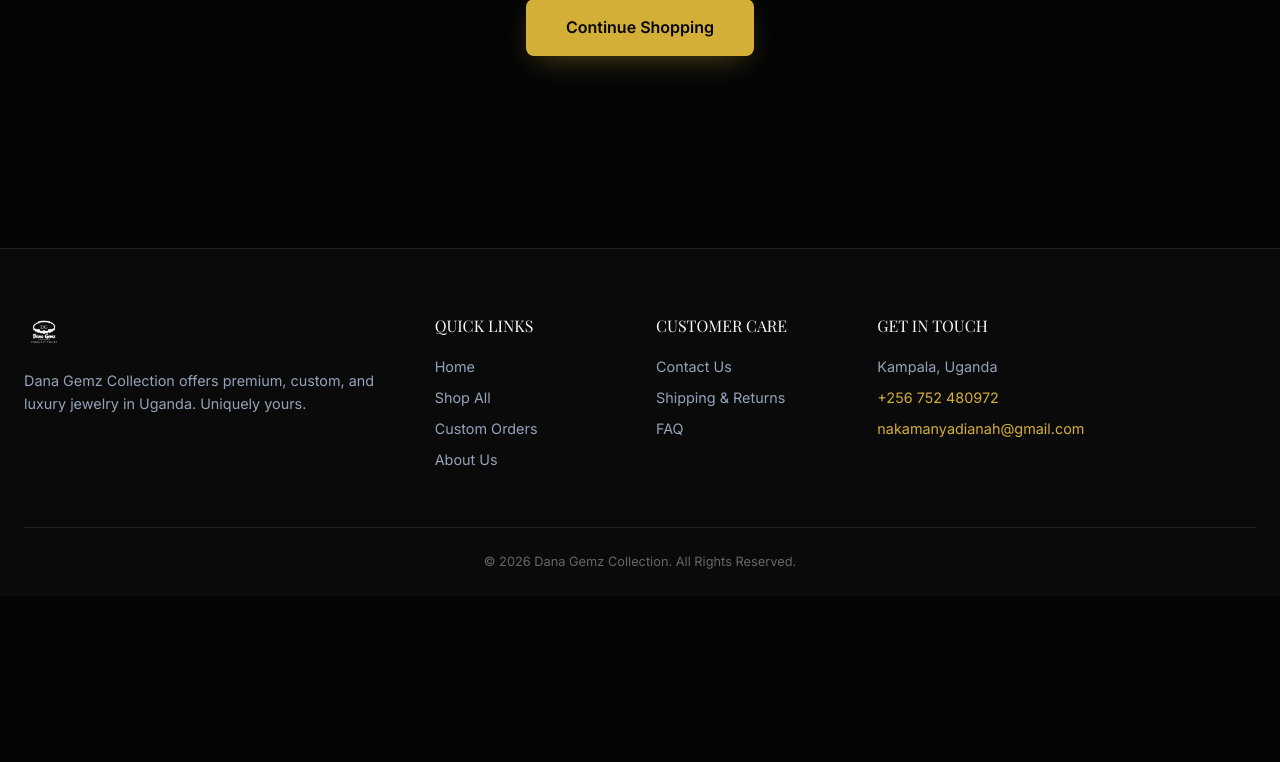
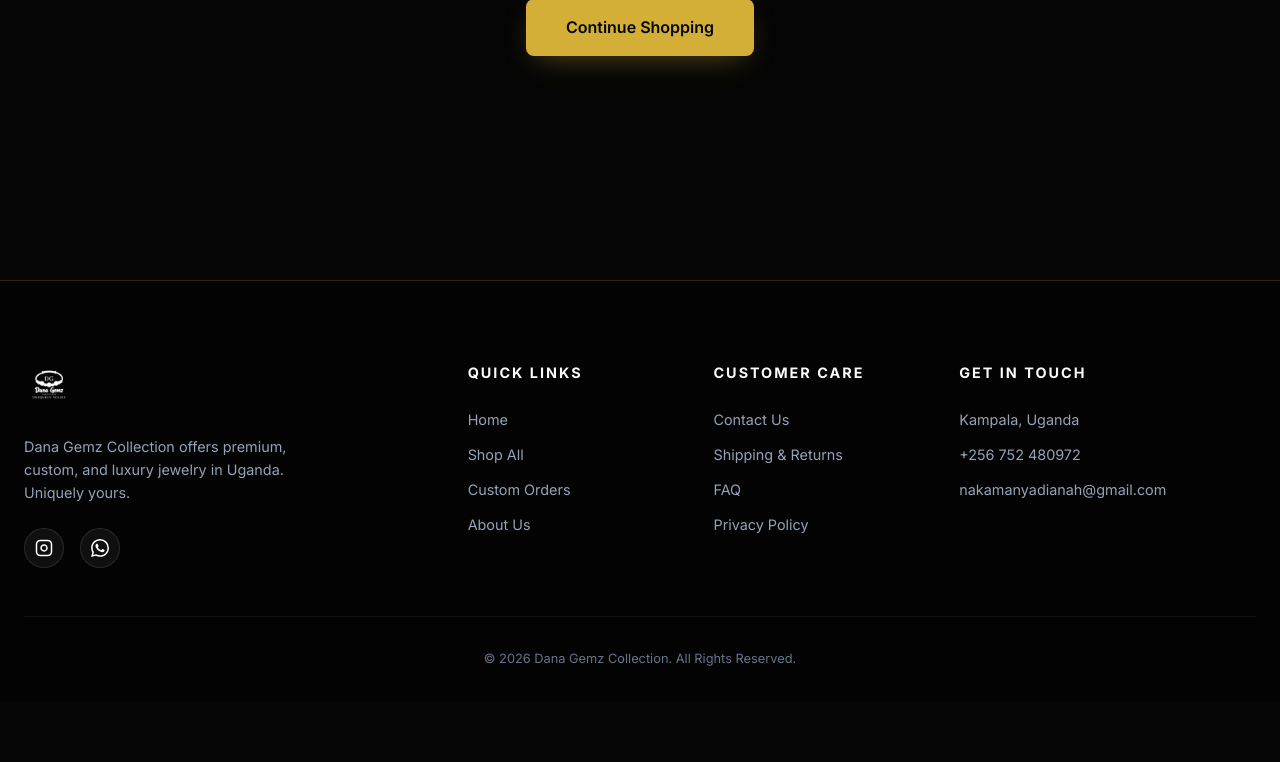
Before and after one commit to ainebyemartin0-arch/danagemz, a Django app: page /cart/ in a window 1280 px wide. Shown: the part 524-1286 px from the top of the page. Before the commit the page ends 1093 px from the top, so only its background shows below. Run offline with Django 5.2, Linux system fonts and the light colour scheme.

Commit message:
Force add Hero.jpeg for Render and implement Elite Mega-Footer

```diff
--- a/static/css/style.css
+++ b/static/css/style.css
@@ -429,3 +429,126 @@
 }
 
 @keyframes fadeIn { to { opacity: 1; } }
+
+/* =========================================
+   ELITE MEGA-FOOTER
+========================================= */
+.elite-footer {
+    background: #030303;
+    border-top: 1px solid rgba(212, 175, 55, 0.2);
+    padding: 5rem 0 0;
+    margin-top: 6rem;
+}
+
+.footer-grid {
+    display: grid;
+    grid-template-columns: 2fr 1fr 1fr 1.5fr;
+    gap: 3rem;
+    padding-bottom: 3rem;
+    border-bottom: 1px solid rgba(255, 255, 255, 0.05);
+}
+
+.footer-col h4 {
+    color: var(--color-text);
+    font-family: var(--font-body);
+    font-size: 0.9rem;
+    font-weight: 700;
+    text-transform: uppercase;
+    letter-spacing: 2px;
+    margin-bottom: 1.5rem;
+}
+
+.footer-col p, .footer-col a {
+    font-size: 0.9rem;
+    color: #94A3B8;
+    margin-bottom: 0.75rem;
+    display: block;
+    transition: color 200ms var(--ease-expo);
+}
+
+.footer-col a:hover {
+    color: var(--color-primary);
+}
+
+.footer-col ul {
+    list-style: none;
+    padding: 0;
+    margin: 0;
+}
+
+.footer-col ul li {
+    margin-bottom: 0.75rem;
+}
+
+/* Brand Column Specifics */
+.brand-col .footer-logo {
+    height: 50px;
+    width: auto;
+    margin-bottom: 1.5rem;
+    filter: brightness(0) invert(1); /* Makes logo white */
+}
+
+.brand-col p {
+    margin-bottom: 1.5rem;
+    max-width: 300px;
+    line-height: 1.6;
+}
+
+.footer-socials {
+    display: flex;
+    gap: 1rem;
+}
+
+.footer-socials a {
+    width: 40px;
+    height: 40px;
+    border-radius: 50%;
+    background: rgba(255, 255, 255, 0.05);
+    border: 1px solid rgba(255, 255, 255, 0.1);
+    display: flex;
+    align-items: center;
+    justify-content: center;
+    margin-bottom: 0;
+    transition: all 300ms var(--ease-expo);
+}
+
+.footer-socials a:hover {
+    background: var(--color-primary);
+    border-color: var(--color-primary);
+    transform: translateY(-3px);
+}
+
+.footer-socials svg {
+    width: 18px;
+    height: 18px;
+    color: #fff;
+}
+
+.footer-bottom {
+    text-align: center;
+    padding: 2rem 0;
+    font-size: 0.8rem;
+    color: #64748B;
+}
+
+/* Responsive Footer */
+@media (max-width: 1024px) {
+    .footer-grid {
+        grid-template-columns: 1fr 1fr;
+        gap: 2.5rem;
+    }
+}
+
+@media (max-width: 600px) {
+    .footer-grid {
+        grid-template-columns: 1fr;
+        text-align: center;
+    }
+    .brand-col p {
+        max-width: 100%;
+        margin: 0 auto 1.5rem;
+    }
+    .footer-socials {
+        justify-content: center;
+    }
+}
--- a/templates/base.html
+++ b/templates/base.html
@@ -4,6 +4,7 @@
 <head>
     <meta charset="UTF-8">
     <meta name="viewport" content="width=device-width, initial-scale=1.0, maximum-scale=1.0, user-scalable=no">
+    <meta name="shop-url" content="{% url 'store:shop' %}">
     <title>{% block title %}Dana Gemz Collection | Luxury Jewelry in Uganda{% endblock %}</title>
     <meta name="description" content="{% block meta_description %}Dana Gemz Collection offers premium, custom, and luxury jewelry in Uganda. Uniquely yours.{% endblock %}">
 
@@ -17,7 +18,6 @@
     <link rel="preconnect" href="https://fonts.googleapis.com">
     <link rel="preconnect" href="https://fonts.gstatic.com" crossorigin>
     <link href="https://fonts.googleapis.com/css2?family=Inter:wght@400;500;600;700&family=Playfair+Display:wght@400;700&display=swap" rel="stylesheet">
-    <meta name="shop-url" content="{% url 'store:shop' %}">
     <link rel="stylesheet" href="{% static 'css/style.css' %}">
 </head>
 <body>
@@ -75,33 +75,55 @@
         {% block content %}{% endblock %}
     </main>
 
-    <footer class="footer">
+    <!-- PREMIUM MEGA-FOOTER -->
+    <footer class="elite-footer">
         <div class="container">
             <div class="footer-grid">
-                <div class="footer-col">
-                    <img src="{% static 'images/logo.png' %}" alt="Dana Gemz Logo" class="nav-logo" style="margin-bottom: 1rem; filter: brightness(0) invert(1);">
+                <!-- Column 1: Brand -->
+                <div class="footer-col brand-col">
+                    <img src="{% static 'images/logo.png' %}" alt="Dana Gemz Logo" class="footer-logo">
                     <p>Dana Gemz Collection offers premium, custom, and luxury jewelry in Uganda. Uniquely yours.</p>
+                    <div class="footer-socials">
+                        <a href="https://instagram.com/" target="_blank" aria-label="Instagram">
+                            <svg xmlns="http://www.w3.org/2000/svg" viewBox="0 0 24 24" fill="none" stroke="currentColor" stroke-width="2"><rect x="2" y="2" width="20" height="20" rx="5" ry="5"></rect><path d="M16 11.37A4 4 0 1 1 12.63 8 4 4 0 0 1 16 11.37z"></path><line x1="17.5" y1="6.5" x2="17.51" y2="6.5"></line></svg>
+                        </a>
+                        <a href="https://wa.me/256752480972" target="_blank" aria-label="WhatsApp">
+                            <svg xmlns="http://www.w3.org/2000/svg" viewBox="0 0 24 24" fill="currentColor"><path d="M17.472 14.382c-.297-.149-1.758-.867-2.03-.967-.273-.099-.471-.148-.67.15-.197.297-.767.966-.94 1.164-.173.199-.347.223-.644.075-.297-.15-1.255-.463-2.39-1.475-.883-.788-1.48-1.761-1.653-2.059-.173-.297-.018-.458.13-.606.134-.133.298-.347.446-.52.149-.174.198-.298.298-.497.099-.198.05-.371-.025-.52-.075-.149-.669-1.612-.916-2.207-.242-.579-.487-.5-.669-.51-.173-.008-.371-.01-.57-.01-.198 0-.52.074-.792.372-.272.297-1.04 1.016-1.04 2.479 0 1.462 1.065 2.875 1.213 3.074.149.198 2.096 3.2 5.077 4.487.709.306 1.262.489 1.694.625.712.227 1.36.195 1.871.118.571-.085 1.758-.719 2.006-1.413.248-.694.248-1.289.173-1.413-.074-.124-.272-.198-.57-.347m-5.421 7.403h-.004a9.87 9.87 0 01-5.031-1.378l-.361-.214-3.741.982.998-3.648-.235-.374a9.86 9.86 0 01-1.51-5.26c.001-5.45 4.436-9.884 9.888-9.884 2.64 0 5.122 1.03 6.988 2.898a9.825 9.825 0 012.893 6.994c-.003 5.45-4.437 9.884-9.885 9.884m8.413-18.297A11.815 11.815 0 0012.05 0C5.495 0 .16 5.335.157 11.892c0 2.096.547 4.142 1.588 5.945L.057 24l6.305-1.654a11.882 11.882 0 005.683 1.448h.005c6.554 0 11.89-5.335 11.893-11.893a11.821 11.821 0 00-3.48-8.413Z"/></svg>
+                        </a>
+                    </div>
                 </div>
+
+                <!-- Column 2: Quick Links -->
                 <div class="footer-col">
                     <h4>Quick Links</h4>
-                    <a href="{% url 'store:home' %}">Home</a>
-                    <a href="{% url 'store:shop' %}">Shop All</a>
-                    <a href="{% url 'store:custom_order' %}">Custom Orders</a>
-                    <a href="{% url 'store:about' %}">About Us</a>
+                    <ul>
+                        <li><a href="{% url 'store:home' %}">Home</a></li>
+                        <li><a href="{% url 'store:shop' %}">Shop All</a></li>
+                        <li><a href="{% url 'store:custom_order' %}">Custom Orders</a></li>
+                        <li><a href="{% url 'store:about' %}">About Us</a></li>
+                    </ul>
                 </div>
+
+                <!-- Column 3: Customer Care -->
                 <div class="footer-col">
                     <h4>Customer Care</h4>
-                    <a href="{% url 'store:contact' %}">Contact Us</a>
-                    <a href="{% url 'store:policies' %}#shipping">Shipping & Returns</a>
-                    <a href="{% url 'store:policies' %}#faq">FAQ</a>
+                    <ul>
+                        <li><a href="{% url 'store:contact' %}">Contact Us</a></li>
+                        <li><a href="{% url 'store:policies' %}#shipping">Shipping & Returns</a></li>
+                        <li><a href="{% url 'store:policies' %}#faq">FAQ</a></li>
+                        <li><a href="{% url 'store:policies' %}#privacy">Privacy Policy</a></li>
+                    </ul>
                 </div>
+
+                <!-- Column 4: Contact -->
                 <div class="footer-col">
                     <h4>Get In Touch</h4>
                     <p>Kampala, Uganda</p>
-                    <a href="tel:+256752480972" style="color: var(--color-primary);">+256 752 480972</a>
-                    <a href="mailto:nakamanyadianah@gmail.com" style="color: var(--color-primary);">nakamanyadianah@gmail.com</a>
+                    <p><a href="tel:+256752480972">+256 752 480972</a></p>
+                    <p><a href="mailto:nakamanyadianah@gmail.com">nakamanyadianah@gmail.com</a></p>
                 </div>
             </div>
+
             <div class="footer-bottom">
                 <p>&copy; {% now "Y" %} Dana Gemz Collection. All Rights Reserved.</p>
             </div>
```
